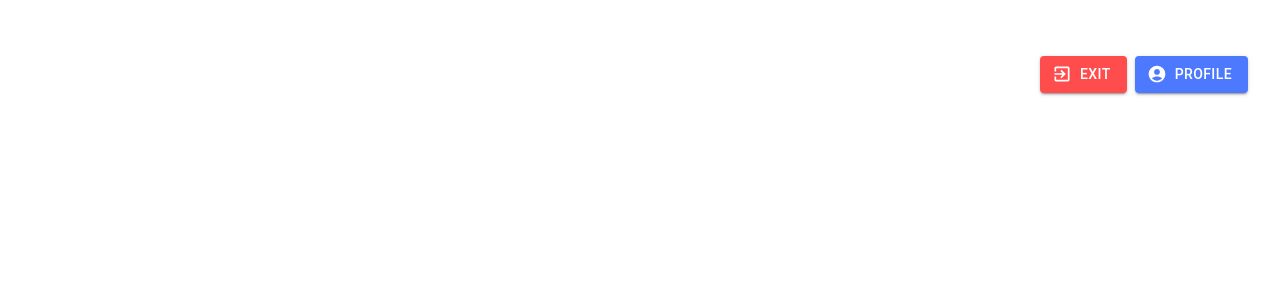
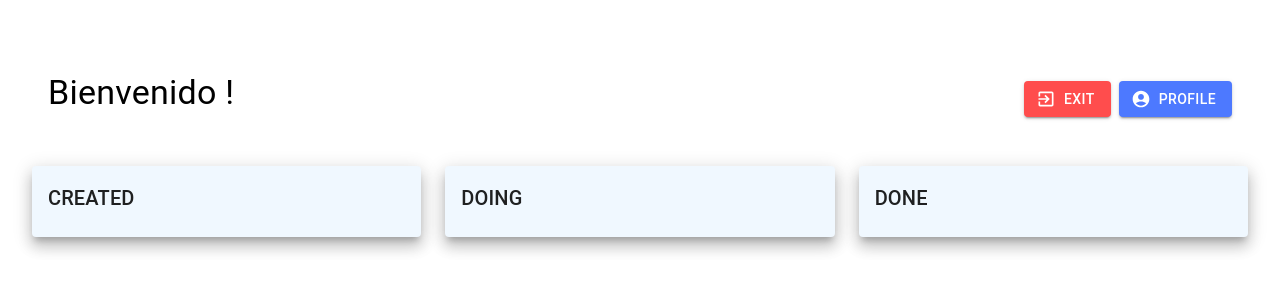
Before and after one commit to mariosaez/to-do-list-FRONT, a React (Create React App) app: page /home in a window 1280 px wide. Shown: the top 300 px of the page. Built offline with nearby package versions, Linux system fonts and the light colour scheme; the HTML template or start-up script is replaced by a standard one.

Commit message:
implement drag and drop

```diff
--- a/src/components/DraggableComponent.tsx
+++ b/src/components/DraggableComponent.tsx
@@ -1,7 +1,7 @@
 import { useDrag } from "react-dnd";
 
-export const DraggableComponent = (props: {id: string, type: string}) => {
-    const {id, type} = props;
+export const DraggableComponent = (props: {id: string, type: string, children: any}) => {
+    const {id, type, children} = props;
     const [{ isDragging }, drag] = useDrag(() => ({
         type: type,
         item: { id },
@@ -19,7 +19,7 @@ export const DraggableComponent = (props: {id: string, type: string}) => {
             cursor: 'move',
           }}
         >
-          Drag Me
+          {children}
         </div>
       );
 }
--- a/src/components/DroppableComponent.tsx
+++ b/src/components/DroppableComponent.tsx
@@ -1,11 +1,13 @@
 import { useDrop } from "react-dnd";
 
-
-export const DroppableComponent = (props: {onDrop: (item: any) => void, children: any}) => {
-    const {onDrop, children} = props;
+export const DroppableComponent = (props: {
+  onDrop: (item: any) => void;
+  children: any;
+}) => {
+  const { onDrop, children } = props;
 
   const [{ isOver, canDrop }, drop] = useDrop(() => ({
-        accept: 'YOUR_ITEM_TYPE',
+    accept: "TASK",
     drop: (item, monitor) => {
       onDrop(item);
     },
@@ -16,9 +18,16 @@ export const DroppableComponent = (props: {onDrop: (item: any) => void, children
   }));
 
   return (
-        <div ref={drop} style={{ opacity: isOver ? 0.5 : 1, height: '100%', width: '100%', border: canDrop ? '2px dashed green' : '1px solid gray' }}>
+    <div
+      ref={drop}
+      style={{
+        opacity: isOver ? 0.5 : 1,
+        height: "100%",
+        width: "100%",
+      }}
+    >
       {children}
       {isOver && canDrop && <div>Suelta aquí</div>}
     </div>
   );
-}
+};
--- a/src/components/TaskCard.tsx
+++ b/src/components/TaskCard.tsx
@@ -2,11 +2,13 @@ import Card from "@mui/material/Card";
 import CardContent from "@mui/material/CardContent";
 import Typography from "@mui/material/Typography";
 import { TaskDTO } from "../api/models";
+import { DraggableComponent } from "./DraggableComponent";
 
 export const CardComponent = (props: { task: TaskDTO, onClick: () => void }) => {
   const { task, onClick } = props;
   return (
-    <Card sx={{ backgroundColor: "#f5f5f5", boxShadow: "none" }} onClick={onClick}>
+    <DraggableComponent id={task.id!!} type="TASK">
+      <Card sx={{ backgroundColor: "#00B9E8", boxShadow: "none", mb: 2 }} onClick={onClick}>
         <CardContent>
           <Typography
             sx={{ fontSize: 24, mt: 1 }}
@@ -17,5 +19,6 @@ export const CardComponent = (props: { task: TaskDTO, onClick: () => void }) =>
           </Typography>
         </CardContent>
       </Card>
+    </DraggableComponent>
   );
 };
--- a/src/viewModels/HomeViewModel.tsx
+++ b/src/viewModels/HomeViewModel.tsx
@@ -1,25 +1,26 @@
-
-import { useStore } from '../hooks/useStore';
-import { useNavigate } from 'react-router-dom';
-import { useState } from 'react';
-import { TaskDTO } from '../api/models';
+import { useStore } from "../hooks/useStore";
+import { useNavigate } from "react-router-dom";
+import { useState } from "react";
+import { TaskDTO, TaskDTOStateEnum } from "../api/models";
 
 export const useHomeViewModel = () => {
   const { userData, setUserData } = useStore((state) => ({
     userData: state.userData,
-        setUserData: state.setUserData
+    setUserData: state.setUserData,
   }));
   const navigate = useNavigate();
   const [snackbarMessage, setSnackbarMessage] = useState("");
   const [snackbarOpen, setSnackbarOpen] = useState(false);
   const [selectedTask, setSelectedTask] = useState<TaskDTO | null>(null);
+  const [tasks, setTasks] = useState<TaskDTO[]>(userData?.tasks || []);
+
   const handleClickExit = async () => {
-        setUserData(null)
-        navigate('/');
+    setUserData(null);
+    navigate("/");
   };
 
   const handleClickProfile = async () => {
-        navigate('/profile');
+    navigate("/profile");
   };
 
   const handleCloseSnackbar = () => {
@@ -33,6 +34,16 @@ export const useHomeViewModel = () => {
   const handleCloseModal = () => {
     setSelectedTask(null);
   };
+
+  const handleDrop = (item: any, newColumn: TaskDTOStateEnum) => {
+    setTasks((prevTasks) =>
+      prevTasks.map((task) =>
+        task.id === item.id ? { ...task, state: newColumn } : task
+      )
+    );
+    setSnackbarMessage(`Task moved to ${newColumn}`);
+    setSnackbarOpen(true);
+  };
   return {
     userData,
     handleClickExit,
@@ -42,6 +53,8 @@ export const useHomeViewModel = () => {
     handleCloseSnackbar,
     handleCardClick,
     handleCloseModal,
-        selectedTask
-    }
+    selectedTask,
+    handleDrop,
+    tasks
   };
+};
--- a/src/views/HomeView.tsx
+++ b/src/views/HomeView.tsx
@@ -5,6 +5,10 @@ import CustomSnackBar from "../components/CustomSnackbar";
 import ExitToAppIcon from "@mui/icons-material/ExitToApp";
 import AccountCircleIcon from "@mui/icons-material/AccountCircle";
 import { CardModalComponent } from "../components/CardModal";
+import { DroppableComponent } from "../components/DroppableComponent";
+import { TaskDTOStateEnum } from "../api/models";
+
+const columns = [TaskDTOStateEnum.Created, TaskDTOStateEnum.Doing, TaskDTOStateEnum.Done];
 
 export const HomeView = () => {
   const {
@@ -17,20 +21,24 @@ export const HomeView = () => {
     handleCardClick,
     handleCloseModal,
     selectedTask,
+    handleDrop,
+    tasks,
   } = useHomeViewModel();
+
   return (
-    <Box sx={{ mt: 4, p: 3 }}>
-      <Grid container spacing={3}>
+    <Box sx={{ mt: 4, p: 3, display: 'flex', flexDirection: 'column' }}>
+      <Grid container spacing={3} sx={{ flex: 1}}>
         <Grid item xs={12}>
           <Box
             sx={{
               display: "flex",
               alignItems: "center",
               justifyContent: "space-between",
+              p: 2
             }}
           >
             <Typography variant="h4" gutterBottom>
-              {userData?.name}
+              Bienvenido {userData?.name}!
             </Typography>
             <Box>
               <Button
@@ -65,19 +73,26 @@ export const HomeView = () => {
           </Box>
         </Grid>
 
-        <Grid item xs={3}>
-          {userData && userData.tasks && userData.tasks.length > 0 && (
-            <Paper elevation={10}>
-              {userData.tasks.map((task, index) => (
+        {columns.map((column) => (
+          <Grid item xs={4} key={column}>
+            <DroppableComponent onDrop={(item) => handleDrop(item, column)}>
+              <Paper elevation={10} sx={{ p: 2, backgroundColor: "#F0F8FF", border: "none" }}>
+                <Typography variant="h6" gutterBottom>
+                  {column}
+                </Typography>
+                {tasks
+                  .filter((task) => task.state === column)
+                  .map((task) => (
                     <CardComponent
-                  key={index}
+                      key={task.id}
                       task={task}
                       onClick={() => handleCardClick(task)}
                     />
                   ))}
               </Paper>
-          )}
+            </DroppableComponent>
           </Grid>
+        ))}
       </Grid>
 
       <CustomSnackBar
```
Also changed, not shown: src/App.tsx (+6 -4 lines). Lines whose indentation alone changed are shown as unchanged.
